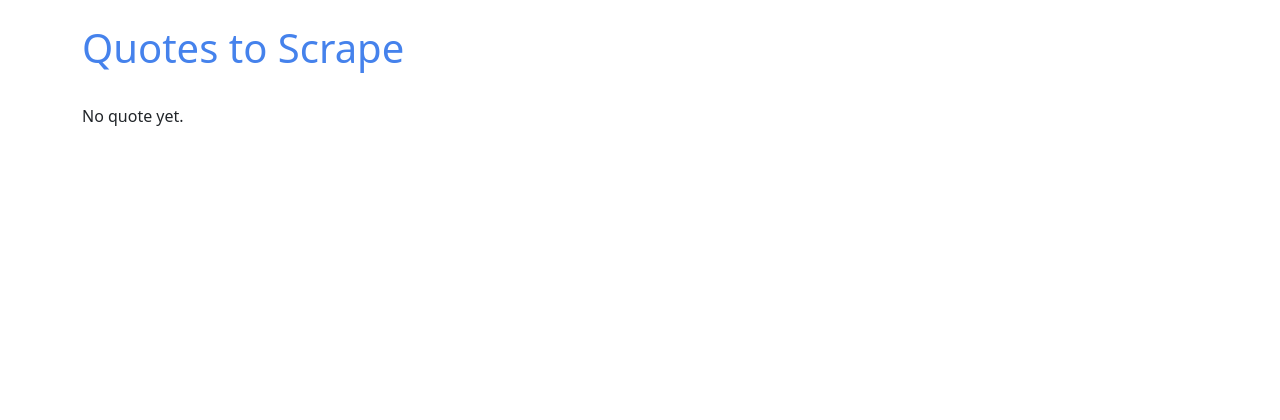
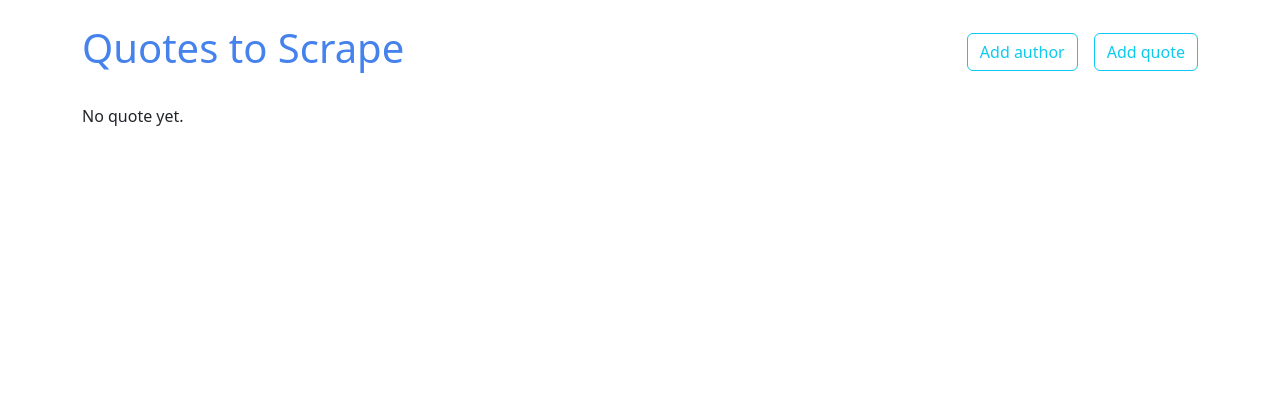
Before and after one commit to Demetryj/python-web, a Django app: page / in a window 1280 px wide. Shown: the top 420 px of the page. Run offline with Django 5.2, Linux system fonts and the light colour scheme; data that the repository does not hold is empty.

Commit message:
add author addition and quote addition with the ability to reverse author and tags (optional)

```diff
--- a/pw-10/quotes_app/static/quotes_app/style.css
+++ b/pw-10/quotes_app/static/quotes_app/style.css
@@ -134,3 +134,34 @@ a {
   text-align: justify;
   margin-bottom: 20px;
 }
+
+.error-text {
+  color: red;
+}
+
+.form {
+  display: inline-flex;
+  flex-direction: column;
+  gap: 8px;
+  width: 50%;
+}
+
+header .container {
+  display: flex;
+  align-items: center;
+  justify-content: space-between;
+  gap: 16px;
+}
+
+nav {
+  display: inline-flex;
+  align-items: center;
+  gap: 16px;
+}
+
+.back-link {
+  margin-bottom: 16px;
+}
+.back-link:hover {
+  color: blue;
+}
--- a/pw-10/quotes_app/templates/quotes_app/base.html
+++ b/pw-10/quotes_app/templates/quotes_app/base.html
@@ -24,6 +24,21 @@
         <h1>
           <a href="/" style="text-decoration: none">Quotes to Scrape</a>
         </h1>
+
+        <nav>
+          <a
+            href="{% url 'quotes_app:add_author' %}"
+            style="text-decoration: none"
+            class="btn btn-outline-info"
+            >Add author</a
+          >
+          <a
+            href="{% url 'quotes_app:add_quote' %}"
+            style="text-decoration: none"
+            class="btn btn-outline-info"
+            >Add quote</a
+          >
+        </nav>
       </div>
     </header>
 
--- a/pw-10/quotes_app/urls.py
+++ b/pw-10/quotes_app/urls.py
@@ -5,5 +5,7 @@ app_name = "quotes_app"
 
 urlpatterns = [
     path("", views.main, name="main"),
-    path("author/<int:author_id>", views.about_author, name="author"),
+    path("author/<int:author_id>/", views.about_author, name="author"),
+    path("add-author/", views.add_author, name="add_author"),
+    path("add-quote/", views.add_quote, name="add_quote"),
 ]
--- a/pw-10/quotes_app/views.py
+++ b/pw-10/quotes_app/views.py
@@ -1,13 +1,15 @@
 from django.core.paginator import Paginator
-from django.shortcuts import get_object_or_404, render
+from django.shortcuts import get_object_or_404, redirect, render
 
 from .models import Quote, Author
+from .forms import AuthorForm, QuoteForm
 
 PER_PAGE = 10
 
 
 # Create your views here.
 def main(request):
+    """Render the main page with paginated quotes."""
     quote_list = Quote.objects.all().order_by("id")
     paginator = Paginator(quote_list, PER_PAGE)  # Show PER_PAGE contacts per page.
 
@@ -17,5 +19,32 @@ def main(request):
 
 
 def about_author(request, author_id):
+    """Render details page for a single author."""
     author_obj = get_object_or_404(Author, id=author_id)
     return render(request, "quotes_app/author.html", {"author_obj": author_obj})
+
+
+def add_author(request):
+    """Handle creation of a new author via AuthorForm."""
+    if request.method == "POST":
+        form = AuthorForm(request.POST)
+        if form.is_valid():
+            form.save()
+            return redirect(to='quotes_app:main')
+        else:
+            return render(request, 'noteapp/add_author.html', {'form': form})
+
+    return render(request, "quotes_app/add_author.html", {'form': AuthorForm()})
+
+
+def add_quote(request):
+    """Handle creation of a new quote with author and tags."""
+    if request.method == "POST":
+        form = QuoteForm(request.POST)
+        if form.is_valid():
+            form.save()
+            return redirect("quotes_app:main")
+    else:
+        form = QuoteForm()
+
+    return render(request, "quotes_app/add-quote.html", {"form": form})
```
Also changed, not shown: pw-10/quotes_app/forms.py (added, +58 -0 lines), pw-10/quotes_app/templates/quotes_app/add-quote.html (added, +30 -0 lines), pw-10/quotes_app/templates/quotes_app/add_author.html (added, +31 -0 lines), pw-10/quotes_app/templates/quotes_app/author.html (+7 -0 lines).
